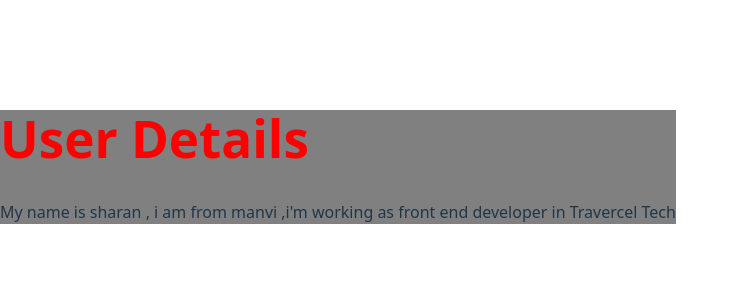
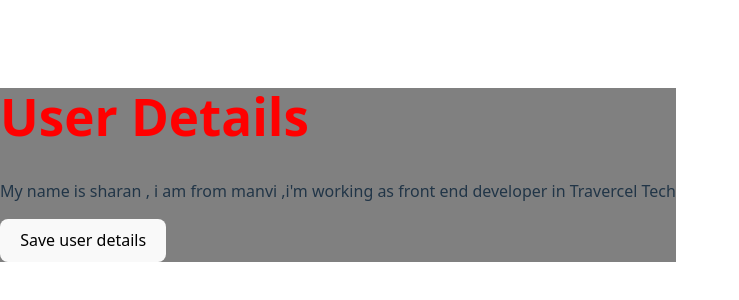
Before and after one commit to SharanappaM/demo, a React (Vite) app: page / in a window 1280 px wide. Shown: the part 242-542 px from the top of the page, without its empty margins (0-739 px from the left). Built offline with nearby package versions, Linux system fonts and the light colour scheme.

Commit message:
added button comp

```diff
--- /dev/null
+++ b/src/componets/customComponets/Button.jsx
@@ -0,0 +1,9 @@
+import React from 'react'
+
+const Button = ({title, disabled}) => {
+  return (
+    <button disabled={disabled}>{title}</button>
+  )
+}
+
+export default Button
--- a/src/componets/customComponets/Card.jsx
+++ b/src/componets/customComponets/Card.jsx
@@ -1,4 +1,5 @@
 import React from 'react'
+import Button from './Button'
 
 const Card = ({titel, des}) => {
   return (
@@ -6,6 +7,8 @@ const Card = ({titel, des}) => {
         <h1 style={{color:"red"}}>{titel}</h1>
         <p>{des}</p>
 
+        <Button title="Save user details" disabled={false}/>
+
     </div>
   )
 }
```
